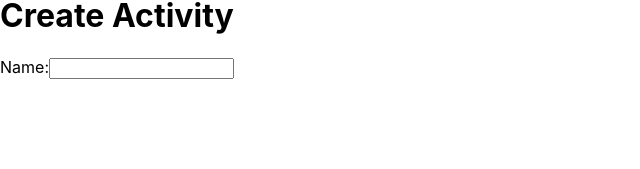
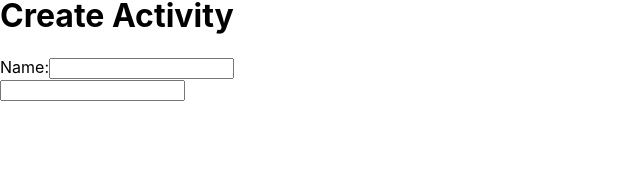
Before and after one commit to frankhzeng/CS-HL-IA, a React (Create React App) app: page /create in a window 1280 px wide. Shown: the part 117-286 px from the top of the page, without its empty margins (0-640 px from the left). Built offline with nearby package versions, Linux system fonts and the light colour scheme.

Commit message:
create activity added (not finished)

```diff
--- a/src/ActivityList.js
+++ b/src/ActivityList.js
@@ -3,6 +3,7 @@ function ActivityList() {
         {key: "1", text: "abc"},
         {key: "2", text: "dfsdashrhafd"}
       ];
+
     return (
         <div id="ActivityList">
             <h3>Activities</h3>
--- a/src/CreateActivity.js
+++ b/src/CreateActivity.js
@@ -1,13 +1,55 @@
+import { useEffect, useRef, useState } from "react";
 function CreateActivity() {
+    const [activitiesInput, setActivitiesInput] = useState([{index: 0, input: ""}]);
+    const [focusInput, setFocusInput] = useState(0);
+    const [checkFocus, setCheckFocus] = useState(false);
+    const handleKeyPress = (event) => {
+        console.log("event target: " + event.target.id + "\n and focusinput: " + "activity-input-"+focusInput)
+        console.log("chekcheckFocus");
+        if (checkFocus) {
+            console.log("checking focus");
+            console.log("if statement parts " + event.target.id + " " + "activity-input-"+focusInput)
+            if (event.target.id != "activity-input-"+focusInput) {
+                console.log("switching focus to " + focusInput);
+                document.getElementById("activity-input-"+focusInput).setSelectionRange(0, 0);
+            }
+            setCheckFocus(false);
+        }
+        //document.getElementById("activity-input-"+(activitiesInput[activitiesInput.length-1].focusInput)).focus()
+        if (event.key == "Enter") {
+            console.log("current focus input" + event.target.id[event.target.id.length - 1]);
+            console.log("activities input " + activitiesInput[activitiesInput.length-1].index);
+            setCheckFocus(true);
+            console.log("if statement check pressing enter");
+            console.log(Number(event.target.id[event.target.id.length - 1]))
+            console.log(activitiesInput[activitiesInput.length-1].index)
+            if (Number(event.target.id[event.target.id.length - 1]) == activitiesInput[activitiesInput.length-1].index) {
+                setActivitiesInput(prevState => [...prevState, {index: activitiesInput[activitiesInput.length-1].index+1, input: ""}]);
+                console.log("setting focus to " + activitiesInput[activitiesInput.length - 1].index+1)
+                setFocusInput(activitiesInput[activitiesInput.length - 1].index+1);
+            } else {
+                console.log("setting focus to " + (focusInput+1))
+                setFocusInput(focusInput+1)
+            }
+            console.log("checking getting element from id" + document.getElementById("activity-input-"+(activitiesInput[activitiesInput.length-1].index+1)))
+        }
+        //if (event.key=="")
+    }
+    //setActivitiesInput([<input type="text" onKeyDown={handleKeyPress}/>])
     return (
         <div>
             <h1>Create Activity</h1>
             <form>
-                <label for="activity-name">Name:</label>
-                <input type="text" id="activity-name" name="activity-name"/>
-
+                <label htmlFor="activity-name">Name:</label>
+                <input type="text" id="activity-name" name="activity-name" key={0}/>
+                <div>
+                    {activitiesInput.map((item) =>
+                        <input id={"activity-input-" + item.index} key={item.index} onKeyDown={handleKeyPress} defaultValue={item.input} type="text"/>
+                    )}
+                </div>
             </form>
         </div>
-    )
+    );
 }
+
 export default CreateActivity;
```
